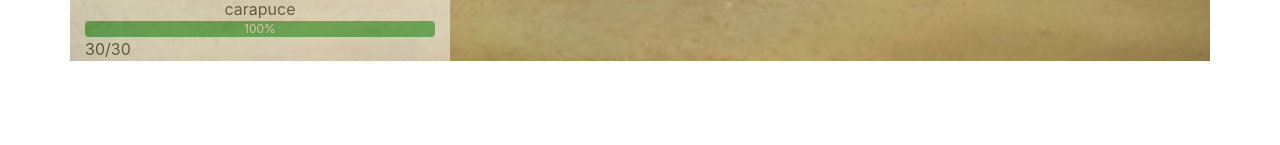
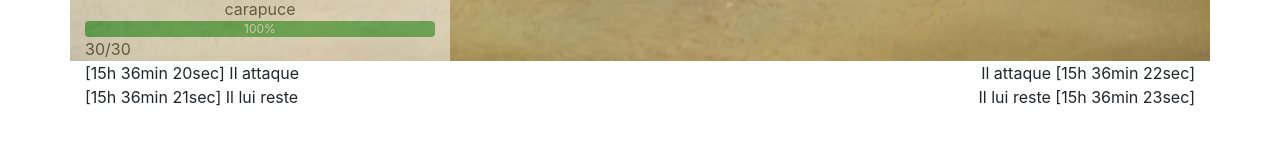
Before and after one commit to hyde777/AngularIO, an Angular app in the folder Project/: page / in a window 1280 px wide. Shown: the part 423-568 px from the top of the page. Built offline with nearby package versions, Linux system fonts and the light colour scheme.

Commit message:
Début de log

```diff
--- a/Project/src/app/app.component.html
+++ b/Project/src/app/app.component.html
@@ -36,7 +36,19 @@
     <div class="col-sm-3">
     </div>
   </div>
-
 </div>
 
+<div class="container">
+  <div class="row">
+    <div class="col-sm-6 alignLeft">
+      [15h 36min 20sec] Il attaque<br>
+      [15h 36min 21sec] Il lui reste
+    </div>
+
+    <div class="col-sm-6 alignRight">
+      Il attaque [15h 36min 22sec]<br>
+      Il lui reste [15h 36min 23sec]
+    </div>
+  </div>
+</div>
 <router-outlet></router-outlet>
```
